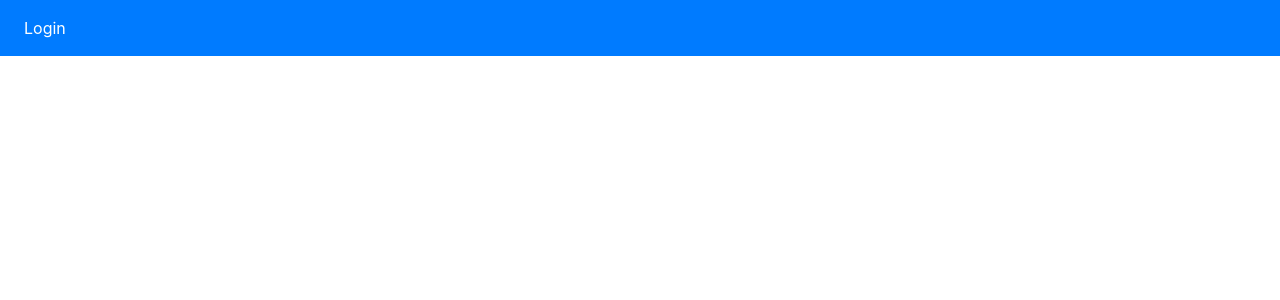
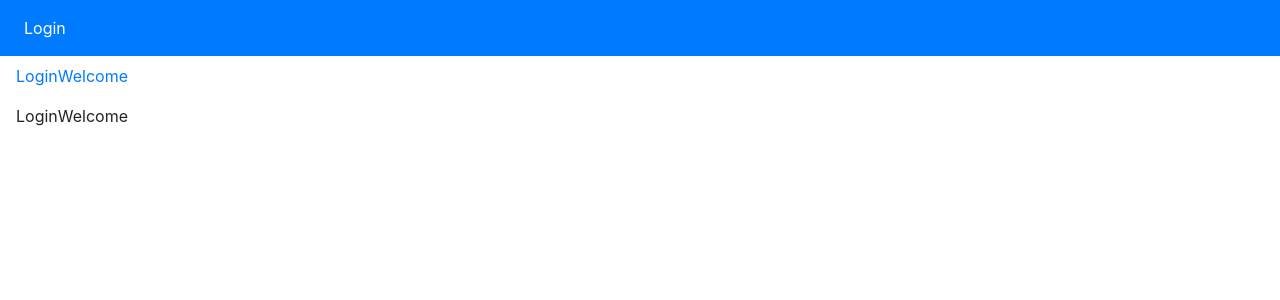
Before and after one commit to giorgio1985/AngularAuthApp, an Angular app in the folder my-app/: page / in a window 1280 px wide. Shown: the top 300 px of the page. Built offline with nearby package versions, Linux system fonts and the light colour scheme.

Commit message:
correzione bug

```diff
--- a/my-app/src/app/app-routing.module.ts
+++ b/my-app/src/app/app-routing.module.ts
@@ -10,8 +10,7 @@ const routes: Routes = [
 
 { path: 'login', component: LoginComponent },
 { path: 'welcome', component: WelcomeComponent},
-//{ path: '**', redirectTo: 'login', pathMatch: 'full' }
-//{ path: '**', redirectTo: 'login', pathMatch: 'full' }
+{ path: '*', redirectTo: 'login', pathMatch: 'full' }
 
 
 
--- a/my-app/src/app/navbar/navbar.component.html
+++ b/my-app/src/app/navbar/navbar.component.html
@@ -15,7 +15,7 @@
 </nav>
 
 
-<!--<nav class="navbar navbar-expand-sm ">
+<nav class="navbar navbar-expand-sm ">
         <a routerLink="/login" routerLinkActive="active">Login</a>
         <a routerLink="/welcome" routerLinkActive="active">Welcome</a>
-</nav>  -->
+</nav>
--- a/my-app/src/index.html
+++ b/my-app/src/index.html
@@ -8,6 +8,11 @@
   <link rel="icon" type="image/x-icon" href="favicon.ico">
 </head>
 <body>
+
   <app-root></app-root>
+  <nav class="navbar navbar-expand-sm ">
+        <a routerLink="/login" routerLinkActive="active">Login</a>
+        <a routerLink="/welcome" routerLinkActive="active">Welcome</a>
+</nav>
 </body>
 </html>
```
